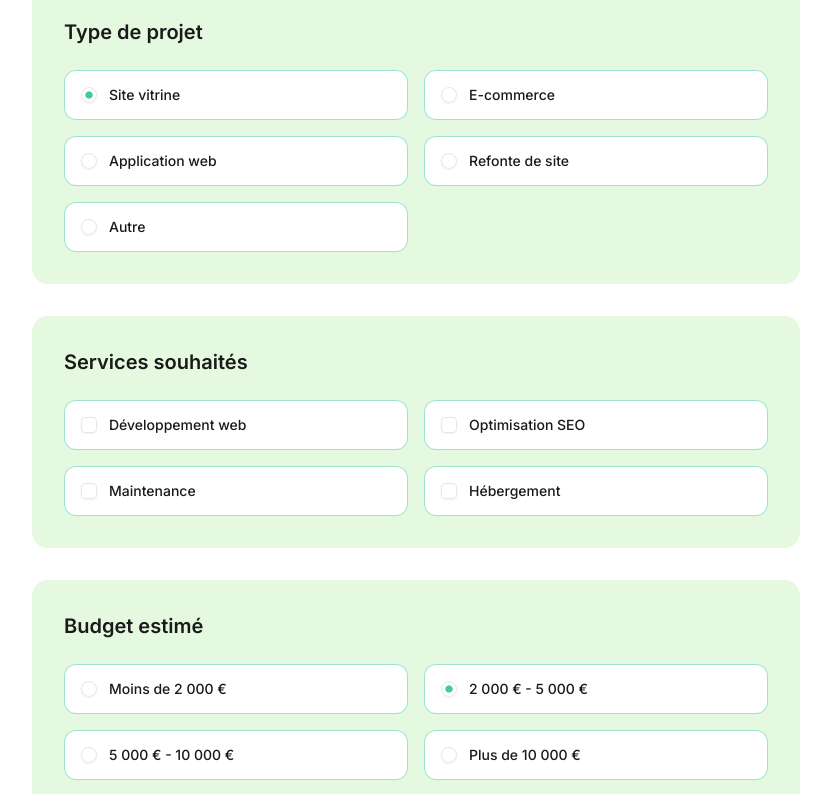
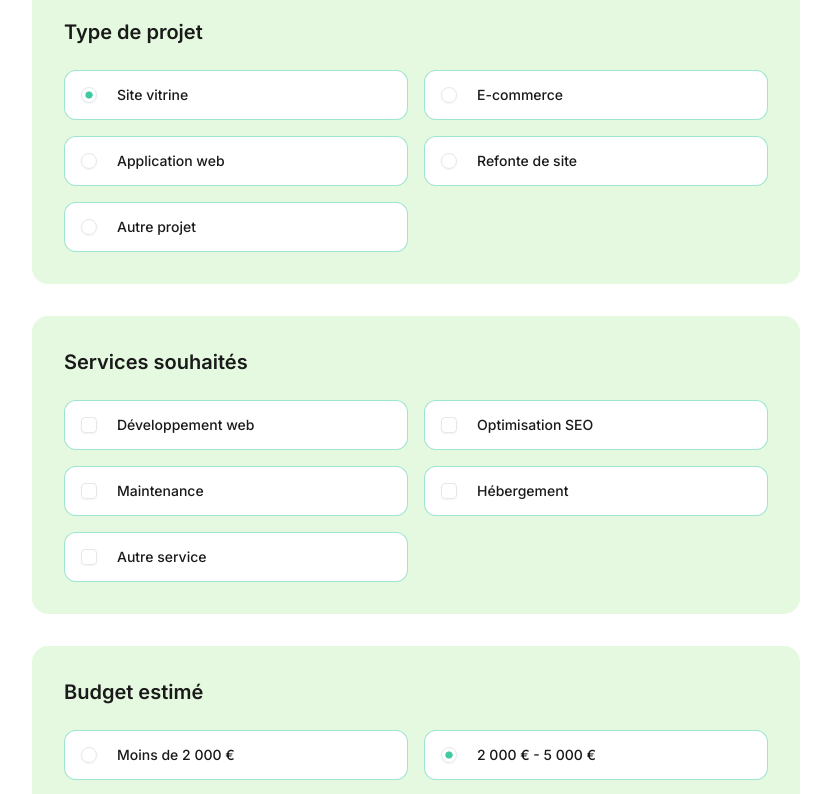
Before and after one commit to Murathan-Aydin/portfolio, a Next.js app: page /devis in a window 1280 px wide. Shown: the part 680-1474 px from the top of the page, without its empty margins (224-1055 px from the left). Built offline with nearby package versions, Linux system fonts and the light colour scheme; no server answers.

Commit message:
Refactor DevisPage component to improve accessibility and semantics by replacing div elements with Label components for project types, services, and budget ranges, and update labels for clarity.

```diff
--- a/app/devis/page.tsx
+++ b/app/devis/page.tsx
@@ -17,7 +17,7 @@ const projectTypes = [
     { id: "e-commerce", label: "E-commerce" },
     { id: "application-web", label: "Application web" },
     { id: "refonte", label: "Refonte de site" },
-    { id: "autre", label: "Autre" },
+    { id: "autre_projet", label: "Autre projet" },
 ]
 
 const budgetRanges = [
@@ -32,6 +32,7 @@ const services = [
     { id: "seo", label: "Optimisation SEO" },
     { id: "maintenance", label: "Maintenance" },
     { id: "hebergement", label: "Hébergement" },
+    { id: "autre_service", label: "Autre service" },
 ]
 
 export default function DevisPage() {
@@ -232,15 +233,14 @@ export default function DevisPage() {
                                     className="grid md:grid-cols-2 gap-4"
                                 >
                                     {projectTypes.map((type) => (
-                                        <div
+                                        <Label
                                             key={type.id}
-                                            className="flex items-center space-x-3 bg-white rounded-lg p-4 border border-primary/50 hover:border-primary transition-colors"
+                                            htmlFor={type.id}
+                                            className="flex items-center space-x-3 bg-white rounded-lg p-4 border border-primary/50 hover:border-primary transition-colors cursor-pointer"
                                         >
                                             <RadioGroupItem value={type.id} id={type.id} />
-                                            <Label htmlFor={type.id} className="cursor-pointer">
-                                                {type.label}
-                                            </Label>
-                                        </div>
+                                            <span>{type.label}</span>
+                                        </Label>
                                     ))}
                                 </RadioGroup>
                             </div>
@@ -249,19 +249,18 @@ export default function DevisPage() {
                                 <h2 className="text-xl font-semibold text-foreground mb-6">Services souhaités</h2>
                                 <div className="grid md:grid-cols-2 gap-4">
                                     {services.map((service) => (
-                                        <div
+                                        <Label
                                             key={service.id}
-                                            className="flex items-center space-x-3 bg-white rounded-lg p-4 border border-primary/50 hover:border-primary transition-colors"
+                                            htmlFor={service.id}
+                                            className="flex items-center space-x-3 bg-white rounded-lg p-4 border border-primary/50 hover:border-primary transition-colors cursor-pointer"
                                         >
                                             <Checkbox
                                                 id={service.id}
                                                 checked={selectedServices.includes(service.id)}
                                                 onCheckedChange={(checked) => handleServiceChange(service.id, checked as boolean)}
                                             />
-                                            <Label htmlFor={service.id} className="cursor-pointer">
-                                                {service.label}
-                                            </Label>
-                                        </div>
+                                            <span>{service.label}</span>
+                                        </Label>
                                     ))}
                                 </div>
                             </div>
@@ -274,15 +273,14 @@ export default function DevisPage() {
                                     className="grid md:grid-cols-2 gap-4"
                                 >
                                     {budgetRanges.map((budget) => (
-                                        <div
+                                        <Label
                                             key={budget.id}
-                                            className="flex items-center space-x-3 bg-white rounded-lg p-4 border border-primary/50 hover:border-primary transition-colors"
+                                            htmlFor={budget.id}
+                                            className="flex items-center space-x-3 bg-white rounded-lg p-4 border border-primary/50 hover:border-primary transition-colors cursor-pointer"
                                         >
                                             <RadioGroupItem value={budget.id} id={budget.id} />
-                                            <Label htmlFor={budget.id} className="cursor-pointer">
-                                                {budget.label}
-                                            </Label>
-                                        </div>
+                                            <span>{budget.label}</span>
+                                        </Label>
                                     ))}
                                 </RadioGroup>
                             </div>
```
